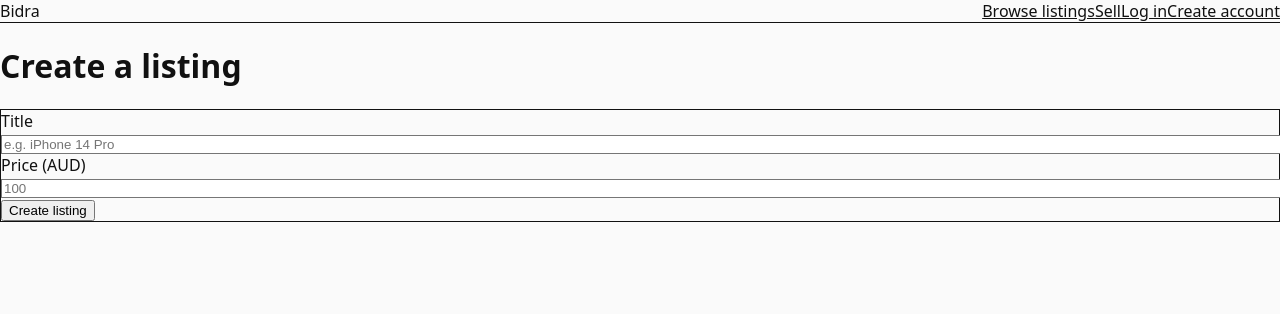
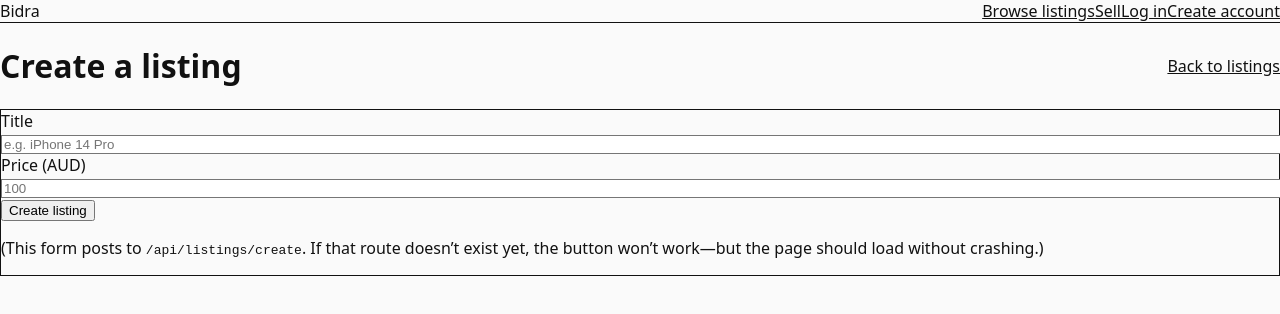
Before and after one commit to TradeFlow1/bidra, a Next.js app: page /sell in a window 1280 px wide. Shown: the top 314 px of the page. Built offline with nearby package versions, Linux system fonts and the light colour scheme; no server answers; sample sign-in values are in the browser's storage.

Commit message:
Fix /sell session by using auth() helper

```diff
--- a/app/sell/page.tsx
+++ b/app/sell/page.tsx
@@ -1,31 +1,26 @@
+import Link from "next/link";
 import { redirect } from "next/navigation";
-import { getServerSession } from "next-auth/next";
-import { authOptions } from "@/lib/auth";
+import { auth } from "@/lib/auth";
 import { Card, Input } from "@/components/ui";
 
-export const dynamic = "force-dynamic";
+export default async function SellPage() {
+  const session = await auth();
 
-export default async function SellPage() {
-  // If NextAuth/env is misconfigured, this page should never hard-crash.
-  let session: any = null;
-
-  try {
-    session = await getServerSession(authOptions);
-  } catch (e) {
-    // If session lookup fails, send to login instead of "Something went wrong"
-    redirect("/auth/login");
-  }
-
-  if (!session || !session.user?.email) {
+  if (!session?.user?.email) {
     redirect("/auth/login");
   }
 
   return (
-    <div className="max-w-2xl mx-auto space-y-6">
-      <h1 className="text-2xl font-bold">Create a listing</h1>
+    <div className="mx-auto max-w-2xl space-y-6 px-4 py-6">
+      <div className="flex items-center justify-between gap-3">
+        <h1 className="text-2xl font-bold">Create a listing</h1>
+        <Link className="text-sm underline" href="/listings">
+          Back to listings
+        </Link>
+      </div>
 
       <Card>
-        <form className="space-y-4">
+        <form className="space-y-4" action="/api/listings/create" method="post">
           <div>
             <label className="text-sm">Title</label>
             <Input name="title" placeholder="e.g. iPhone 14 Pro" required />
@@ -38,10 +33,16 @@ export default async function SellPage() {
 
           <button
             type="submit"
-            className="rounded-md bg-black text-white px-4 py-2 text-sm font-medium hover:opacity-90"
+            className="rounded-md bg-black px-4 py-2 text-sm font-medium text-white hover:opacity-90"
           >
             Create listing
           </button>
+
+          <p className="text-xs text-neutral-600">
+            (This form posts to <code>/api/listings/create</code>. If that route
+            doesn’t exist yet, the button won’t work—but the page should load
+            without crashing.)
+          </p>
         </form>
       </Card>
     </div>
--- a/lib/auth.ts
+++ b/lib/auth.ts
@@ -1,8 +1,8 @@
 import type { NextAuthOptions } from "next-auth";
-import { getServerSession } from "next-auth/next";
 import CredentialsProvider from "next-auth/providers/credentials";
 import bcrypt from "bcryptjs";
 import { prisma } from "@/lib/prisma";
+import { getServerSession } from "next-auth/next";
 
 export const authOptions: NextAuthOptions = {
   session: { strategy: "jwt" },
@@ -29,13 +29,11 @@ export const authOptions: NextAuthOptions = {
       },
     }),
   ],
-  pages: {
-    // IMPORTANT: your real login page is /auth/login
-    signIn: "/auth/login",
-  },
+  pages: { signIn: "/auth/login" },
   secret: process.env.NEXTAUTH_SECRET,
 };
 
-export async function auth() {
+// ✅ Use this in Server Components (App Router) instead of calling getServerSession everywhere
+export function auth() {
   return getServerSession(authOptions);
 }
```
